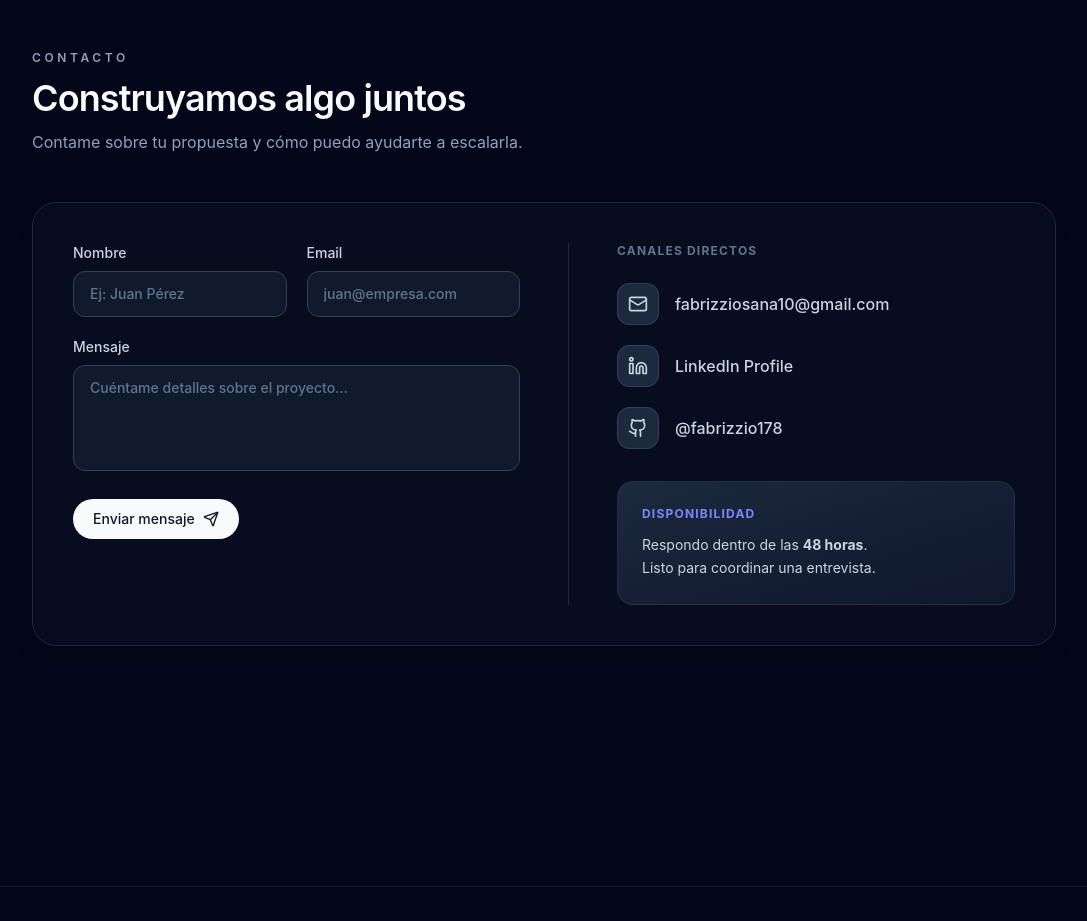
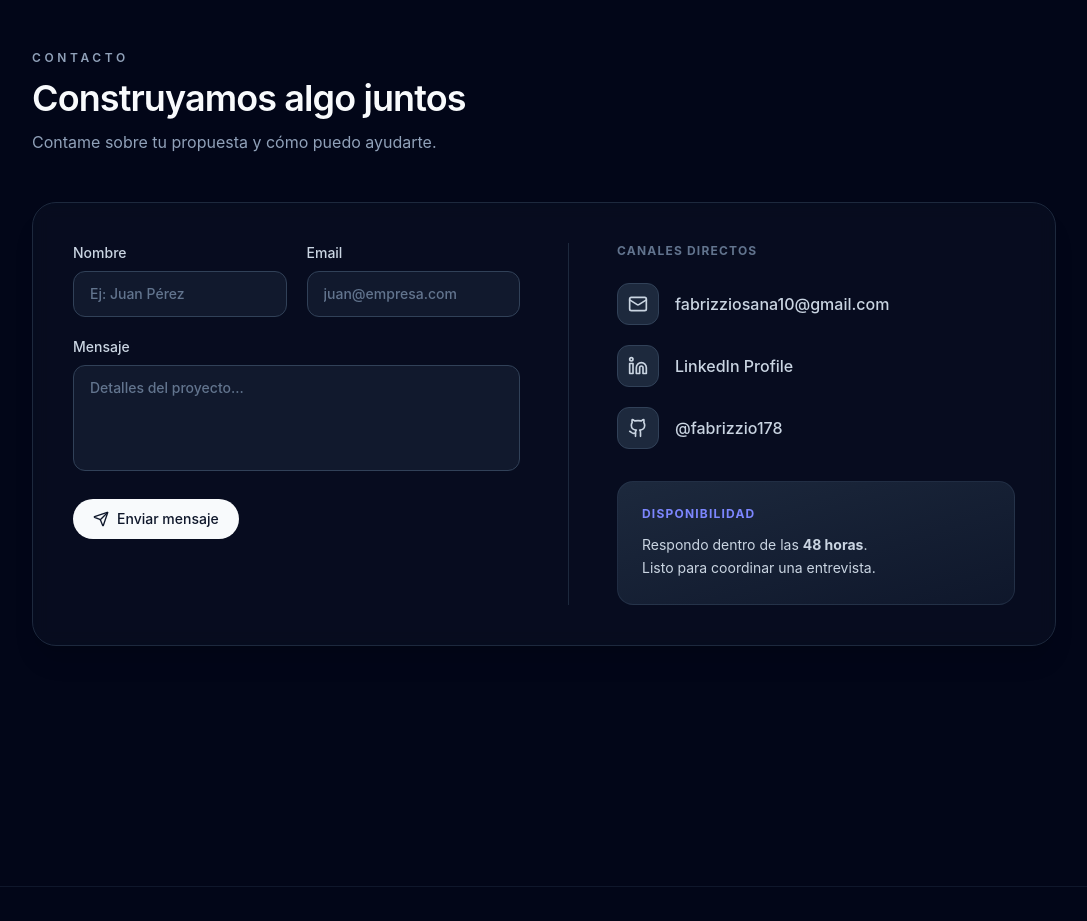
Before and after one commit to fabrizzio178/portfolio, a React (Vite) app: page / in a window 1280 px wide. Shown: the part 2620-3541 px from the top of the page, without its empty margins (96-1183 px from the left). Built offline with nearby package versions, Linux system fonts and the light colour scheme; no server answers.

Commit message:
Fix form

```diff
--- a/src/sections/Contact/Contact.tsx
+++ b/src/sections/Contact/Contact.tsx
@@ -1,135 +1,118 @@
-import { useState, useRef } from 'react'
-import type { FormEvent } from 'react'
+import { useState } from 'react'
 import { SectionTitle } from '../../components/SectionTitle/SectionTitle'
 import { Button } from '../../components/UI/Button'
-import { Mail, Linkedin, Github, Send, CheckCircle2, Loader2 } from 'lucide-react'
+import { Mail, Linkedin, Github, Send, CheckCircle2, Loader2, AlertCircle } from 'lucide-react'
 
 export function Contact() {
-    const [status, setStatus] = useState<'idle' | 'submitting' | 'success'>('idle')
-    const formRef = useRef<HTMLFormElement>(null)
+    const [form, setForm] = useState({ name: '', email: '', message: '' })
+    const [status, setStatus] = useState<'idle' | 'submitting' | 'success' | 'error'>('idle')
 
-    const handleSubmit = (event: FormEvent<HTMLFormElement>) => {
-        // NO prevenimos el default todavía. Queremos que el form se envíe al iframe.
+    // IMPORTANTE: En Vite, las variables de entorno deben empezar con VITE_
+    // Asegurate de que en tu archivo .env diga: VITE_FORM_ACCESS_KEY=tu-clave-aca
+    const ACCESS_KEY = import.meta.env.VITE_FORM_ACCESS_KEY;
 
-        const formData = new FormData(event.currentTarget);
-        const name = formData.get('name') as string;
-        const email = formData.get('email') as string;
-        const message = formData.get('message') as string;
+    const handleChange = (e: React.ChangeEvent<HTMLInputElement | HTMLTextAreaElement>) => {
+        setForm(prev => ({ ...prev, [e.target.name]: e.target.value }))
+    }
 
-        // 1. Validación Manual
-        if (!name?.trim() || !email?.match(/^[\w-.]+@([\w-]+\.)+[\w-]{2,}$/) || message?.trim().length < 10) {
-            event.preventDefault(); // Solo cancelamos si hay error
-            alert("Por favor completá todos los campos correctamente.");
+    const handleSubmit = async (e: React.FormEvent) => {
+        e.preventDefault();
+
+        if (!form.name || !form.email || form.message.length < 5) {
+            alert("Por favor completá todos los campos.");
             return;
         }
 
-        // 2. Si pasa la validación, el navegador va a enviar el form al iframe.
-        // Nosotros solo actualizamos la UI para que el usuario crea que es mágico.
+        if (!ACCESS_KEY) {
+            console.error("Falta la VITE_FORM_ACCESS_KEY en el archivo .env");
+            setStatus('error');
+            return;
+        }
+
         setStatus('submitting');
 
-        // Simulamos el tiempo de red y mostramos éxito
-        setTimeout(() => {
-            setStatus('success');
-            formRef.current?.reset(); // Limpiamos el form visualmente
+        try {
+            const response = await fetch("https://api.web3forms.com/submit", {
+                method: "POST",
+                headers: {
+                    "Content-Type": "application/json",
+                    Accept: "application/json",
+                },
+                body: JSON.stringify({
+                    access_key: ACCESS_KEY,
+                    name: form.name,
+                    email: form.email,
+                    message: form.message,
+                    subject: `Nuevo contacto de ${form.name} (Portfolio)`,
+                    from_name: "Portfolio Web"
+                }),
+            });
 
-            // Volvemos a estado normal después de 5 segundos
-            setTimeout(() => setStatus('idle'), 5000);
-        }, 2000);
-    }
+            const result = await response.json();
+
+            if (result.success) {
+                setStatus('success');
+                setForm({ name: '', email: '', message: '' });
+                setTimeout(() => setStatus('idle'), 5000);
+            } else {
+                console.error("Error Web3Forms:", result);
+                setStatus('error');
+            }
+        } catch (error) {
+            console.error("Error de red:", error);
+            setStatus('error');
+        }
+    };
 
     return (
         <section id="contact" className="scroll-mt-20 relative pt-4 pb-20 sm:pt-16 sm:pb-32">
-
             <div className="mx-auto max-w-6xl px-4 sm:px-6 lg:px-8">
-
                 <div className="mb-8 sm:mb-12">
-                    <SectionTitle
-                        eyebrow="Contacto"
-                        title="Construyamos algo juntos"
-                        subtitle="Contame sobre tu propuesta y cómo puedo ayudarte a escalarla."
-                    />
+                    <SectionTitle eyebrow="Contacto" title="Construyamos algo juntos" subtitle="Contame sobre tu propuesta y cómo puedo ayudarte." />
                 </div>
 
                 <div className="mt-8 grid gap-8 rounded-3xl border border-slate-800 bg-slate-900/40 p-6 sm:p-10 backdrop-blur-sm lg:grid-cols-2 lg:gap-12 shadow-xl">
 
-                    {/* Iframe invisible que recibe la respuesta del servidor */}
-                    <iframe name="hidden_iframe" style={{ display: 'none' }}></iframe>
-
-                    {/* Formulario HTML Real apuntando al iframe */}
-                    <form
-                        ref={formRef}
-                        action="https://formsubmit.co/fabrizziosana10@gmail.com"
-                        method="POST"
-                        target="hidden_iframe"
-                        className="space-y-5"
-                        onSubmit={handleSubmit}
-                    >
-                        {/* Configuración FormSubmit */}
-                        <input type="hidden" name="_template" value="table" />
-                        <input type="hidden" name="_captcha" value="false" />
-                        <input type="hidden" name="_subject" value="Nuevo contacto - Portfolio" />
-
+                    {/* FORMULARIO */}
+                    <form className="space-y-5" onSubmit={handleSubmit}>
                         <div className="grid gap-5 sm:grid-cols-2">
                             <label className="flex flex-col gap-2 text-sm font-medium text-slate-300">
                                 Nombre
-                                <input
-                                    type="text"
-                                    name="name"
-                                    required
-                                    className="rounded-xl border border-slate-700 bg-slate-800/50 px-4 py-3 text-slate-100 placeholder-slate-500 focus:border-indigo-500 focus:ring-1 focus:ring-indigo-500 focus:outline-none transition-all"
-                                    placeholder="Ej: Juan Pérez"
-                                />
+                                <input type="text" name="name" value={form.name} onChange={handleChange} required className="rounded-xl border border-slate-700 bg-slate-800/50 px-4 py-3 text-slate-100 placeholder-slate-500 focus:border-indigo-500 focus:outline-none transition-all" placeholder="Ej: Juan Pérez" />
                             </label>
-
                             <label className="flex flex-col gap-2 text-sm font-medium text-slate-300">
                                 Email
-                                <input
-                                    type="email"
-                                    name="email"
-                                    required
-                                    className="rounded-xl border border-slate-700 bg-slate-800/50 px-4 py-3 text-slate-100 placeholder-slate-500 focus:border-indigo-500 focus:ring-1 focus:ring-indigo-500 focus:outline-none transition-all"
-                                    placeholder="juan@empresa.com"
-                                />
+                                <input type="email" name="email" value={form.email} onChange={handleChange} required className="rounded-xl border border-slate-700 bg-slate-800/50 px-4 py-3 text-slate-100 placeholder-slate-500 focus:border-indigo-500 focus:outline-none transition-all" placeholder="juan@empresa.com" />
                             </label>
                         </div>
 
                         <label className="flex flex-col gap-2 text-sm font-medium text-slate-300">
                             Mensaje
-                            <textarea
-                                rows={4}
-                                name="message"
-                                required
-                                className="rounded-xl border border-slate-700 bg-slate-800/50 px-4 py-3 text-slate-100 placeholder-slate-500 focus:border-indigo-500 focus:ring-1 focus:ring-indigo-500 focus:outline-none transition-all resize-none"
-                                placeholder="Cuéntame detalles sobre el proyecto..."
-                            ></textarea>
+                            <textarea rows={4} name="message" value={form.message} onChange={handleChange} required className="rounded-xl border border-slate-700 bg-slate-800/50 px-4 py-3 text-slate-100 placeholder-slate-500 focus:border-indigo-500 focus:outline-none transition-all resize-none" placeholder="Detalles del proyecto..."></textarea>
                         </label>
 
                         <div className="pt-2">
-                            <Button
-                                type="submit"
-                                className="w-full sm:w-auto gap-2 cursor-pointer shadow-none active:scale-95 transition-transform"
-                                disabled={status === 'submitting'}
-                            >
-                                {status === 'submitting' ? (
-                                    <>Enviando <Loader2 className="w-4 h-4 animate-spin" /></>
-                                ) : (
-                                    <>Enviar mensaje <Send className="w-4 h-4" /></>
-                                )}
+                            <Button type="submit" className="w-full sm:w-auto gap-2 cursor-pointer shadow-none active:scale-95 transition-transform" disabled={status === 'submitting'}>
+                                {status === 'submitting' ? <><Loader2 className="w-4 h-4 animate-spin" /> Enviando...</> : <><Send className="w-4 h-4" /> Enviar mensaje</>}
                             </Button>
                         </div>
 
                         {status === 'success' && (
                             <div className="flex items-start gap-3 text-sm text-emerald-300 bg-emerald-500/10 p-4 rounded-xl border border-emerald-500/20 animate-in fade-in slide-in-from-bottom-2">
                                 <CheckCircle2 className="w-5 h-5 shrink-0 mt-0.5" />
-                                <div>
-                                    <p className="font-semibold">¡Mensaje enviado!</p>
-                                    <p className="text-emerald-400/80">Gracias por escribirme. Te responderé a la brevedad.</p>
-                                </div>
+                                <div><p className="font-semibold">¡Mensaje enviado!</p><p className="text-emerald-400/80">Gracias por escribirme.</p></div>
+                            </div>
+                        )}
+
+                        {status === 'error' && (
+                             <div className="flex items-start gap-3 text-sm text-rose-300 bg-rose-500/10 p-4 rounded-xl border border-rose-500/20 animate-in fade-in slide-in-from-bottom-2">
+                                <AlertCircle className="w-5 h-5 shrink-0 mt-0.5" />
+                                <div><p className="font-semibold">Error al enviar</p><p className="text-rose-400/80">Verificá tu conexión o escribime directo al mail.</p></div>
                             </div>
                         )}
                     </form>
 
-                    {/* Columna Derecha (Igual) */}
+                    {/* INFO CONTACTO (Igual que antes) */}
                     <div className="flex flex-col justify-between space-y-8 border-t border-slate-800 pt-8 lg:border-t-0 lg:border-l lg:pl-12 lg:pt-0">
                         <div className="space-y-8">
                             <div>
```
